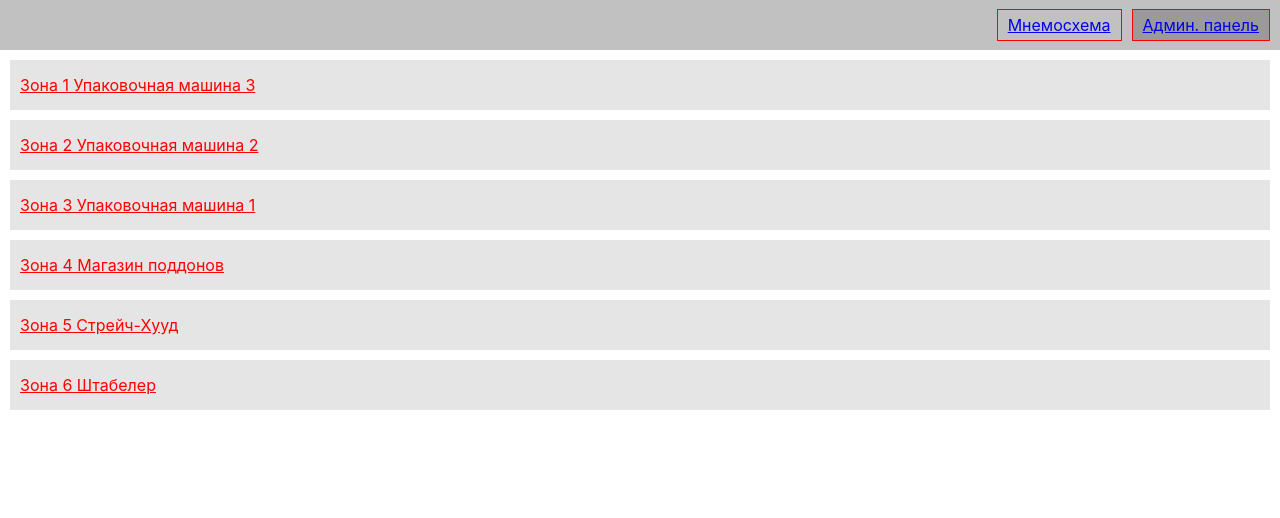
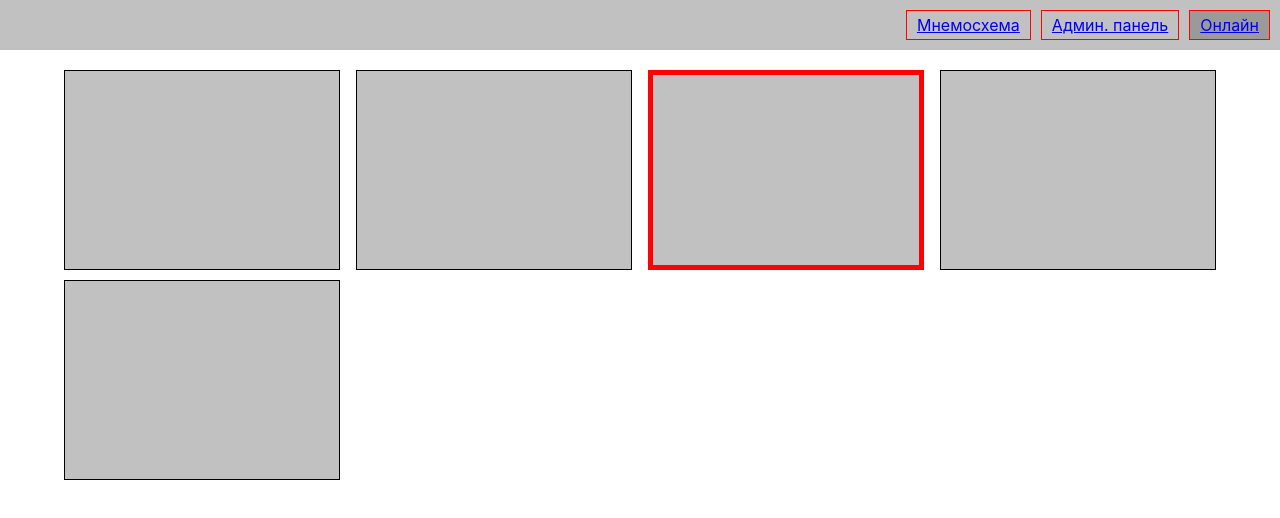
Before and after one commit to Movsar-Khalakhoev/react-konva-map, a React (Create React App) app: page /online in a window 1280 px wide. Before the commit this address led to /admin-panel. Shown: the top 518 px of the page. Built offline with nearby package versions, Linux system fonts and the light colour scheme.

Commit message:
Создана страница онлайна

```diff
--- a/src/App.tsx
+++ b/src/App.tsx
@@ -2,12 +2,14 @@ import React from "react"
 import {Redirect, Route, Switch} from "react-router-dom"
 import MnemonicScheme from "./pages/MnemonicScheme"
 import AdminPanel from "./pages/AdminPanel/AdminPanel"
+import Online from "./pages/Online/Online"
 
 function App() {
   return (
     <Switch>
       <Route path='/mnemonic-scheme' component={MnemonicScheme} />
       <Route path='/admin-panel' component={AdminPanel} />
+      <Route path='/online' component={Online} />
       <Redirect to='/admin-panel' />
     </Switch>
   )
--- a/src/components/PageLayout/PageLayout.tsx
+++ b/src/components/PageLayout/PageLayout.tsx
@@ -9,6 +9,7 @@ const PageLayout: React.FC = ({children}) => {
         <div className={styles.buttonsGroup}>
           <NavLink to='/mnemonic-scheme' className={styles.button} activeClassName={styles.buttonActive}>Мнемосхема</NavLink>
           <NavLink to='/admin-panel' className={styles.button} activeClassName={styles.buttonActive}>Админ. панель</NavLink>
+          <NavLink to='/online' className={styles.button} activeClassName={styles.buttonActive}>Онлайн</NavLink>
         </div>
       </div>
       <div className={styles.content}>
--- a/src/index.css
+++ b/src/index.css
@@ -1,3 +1,9 @@
+* {
+  margin: 0;
+  padding: 0;
+  box-sizing: border-box;
+}
+
 body {
   margin: 0;
   font-family: -apple-system, BlinkMacSystemFont, 'Segoe UI', 'Roboto', 'Oxygen',
--- /dev/null
+++ b/src/pages/Online/Online.module.sass
@@ -0,0 +1,23 @@
+.cameras
+  display: flex
+  justify-content: space-between
+  flex-wrap: wrap
+  width: 90%
+  margin: auto
+  padding-top: 20px
+
+.camera
+  width: 24%
+  height: 200px
+  background-color: #c1c1c1
+  border: 1px solid #000
+  margin-bottom: 10px
+  &Active
+    border-width: 5px
+    animation: active .8s infinite
+
+@keyframes active
+  from
+    border-color: transparent
+  to
+    border-color: red
--- /dev/null
+++ b/src/pages/Online/Online.tsx
@@ -0,0 +1,17 @@
+import React from 'react'
+import PageLayout from "../../components/PageLayout/PageLayout"
+import styles from './Online.module.sass'
+
+const Online = () => {
+  return (
+    <PageLayout>
+      <div className={styles.cameras}>
+        {Array(5).fill('').map((camera, index) => (
+          <div className={`${styles.camera} ${index === 2 ? styles.cameraActive : ''}`} />
+        ))}
+      </div>
+    </PageLayout>
+  )
+}
+
+export default Online
```
